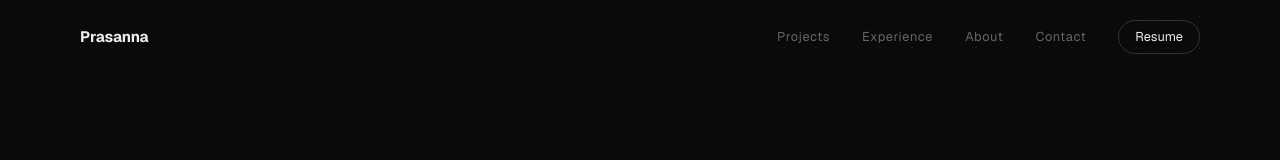
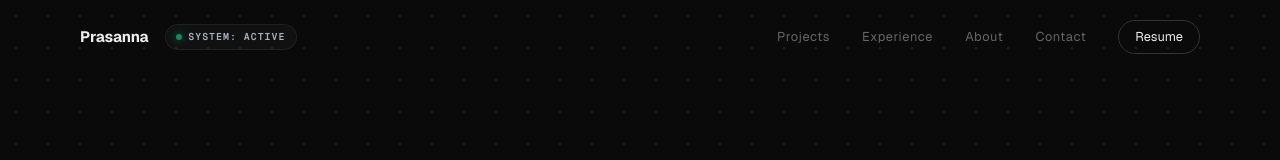
Before and after one commit to Prasanna1377/prasanna-portfolio, a Next.js app: page / in a window 1280 px wide. Shown: the top 160 px of the page. Built offline with nearby package versions, Linux system fonts and the light colour scheme.

Commit message:
Restore System Active badge in nav
Re-add the pulsing green dot + System: Active badge next to the logo
that was accidentally removed during the hamburger menu rewrite.

```diff
--- a/components/Nav.tsx
+++ b/components/Nav.tsx
@@ -84,6 +84,7 @@ export default function Nav() {
             "background-color 0.3s ease, backdrop-filter 0.3s ease, border-bottom 0.3s ease, padding 0.3s ease",
         }}
       >
+        <div style={{ display: "flex", alignItems: "center", gap: "1rem" }}>
           <a
             href="#hero"
             onClick={handleLinkClick}
@@ -99,6 +100,45 @@ export default function Nav() {
           >
             Prasanna
           </a>
+
+          {!isMobile && (
+            <div
+              style={{
+                display: "flex",
+                alignItems: "center",
+                gap: "0.4rem",
+                padding: "0.3rem 0.65rem",
+                background: "rgba(255,255,255,0.03)",
+                border: "1px solid rgba(255,255,255,0.06)",
+                borderRadius: "999px",
+              }}
+            >
+              <motion.div
+                animate={{ opacity: [1, 0.4, 1] }}
+                transition={{ duration: 2.5, repeat: Infinity, ease: "easeInOut" }}
+                style={{
+                  width: "6px",
+                  height: "6px",
+                  borderRadius: "50%",
+                  backgroundColor: "#10b981",
+                  boxShadow: "0 0 8px rgba(16,185,129,0.8)",
+                }}
+              />
+              <span
+                style={{
+                  fontSize: "0.62rem",
+                  textTransform: "uppercase",
+                  letterSpacing: "0.1em",
+                  color: "#aab1bd",
+                  fontFamily: "var(--font-geist-mono)",
+                  fontWeight: 600,
+                }}
+              >
+                System: Active
+              </span>
+            </div>
+          )}
+        </div>
 
         <div
           style={{
```
Lines whose indentation alone changed are shown as unchanged.
